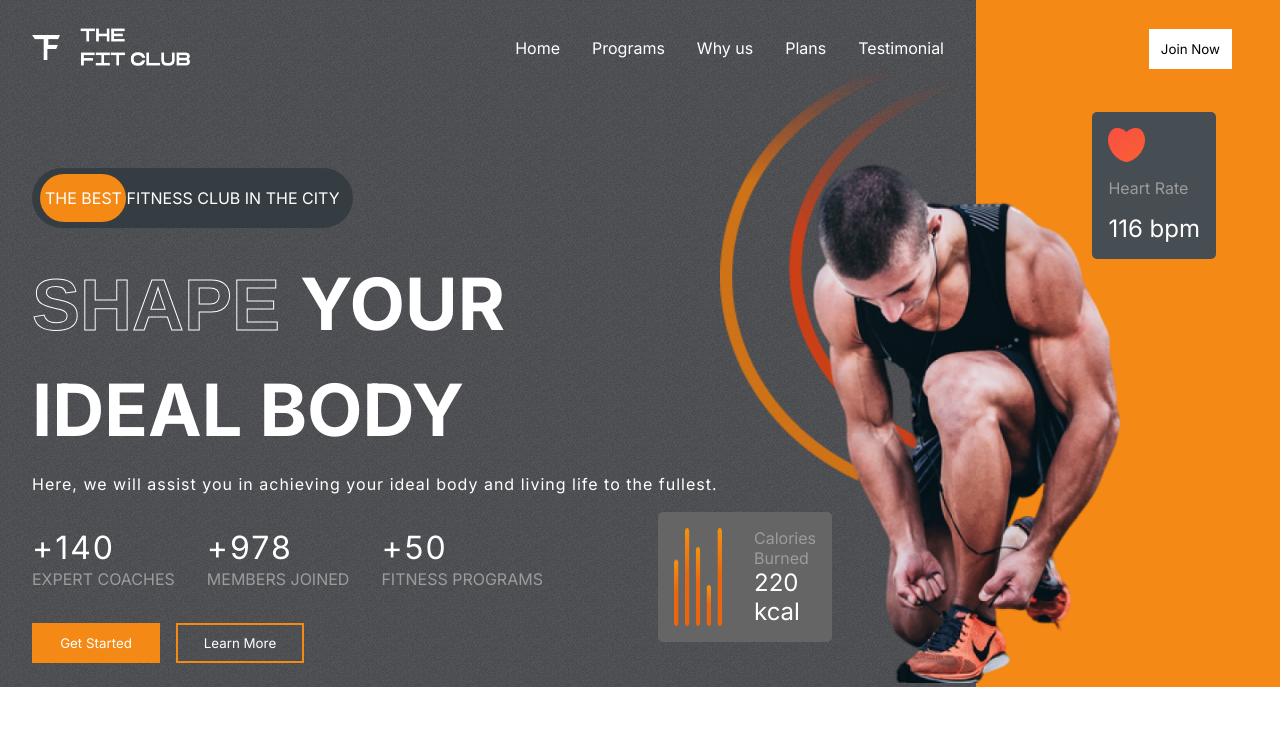
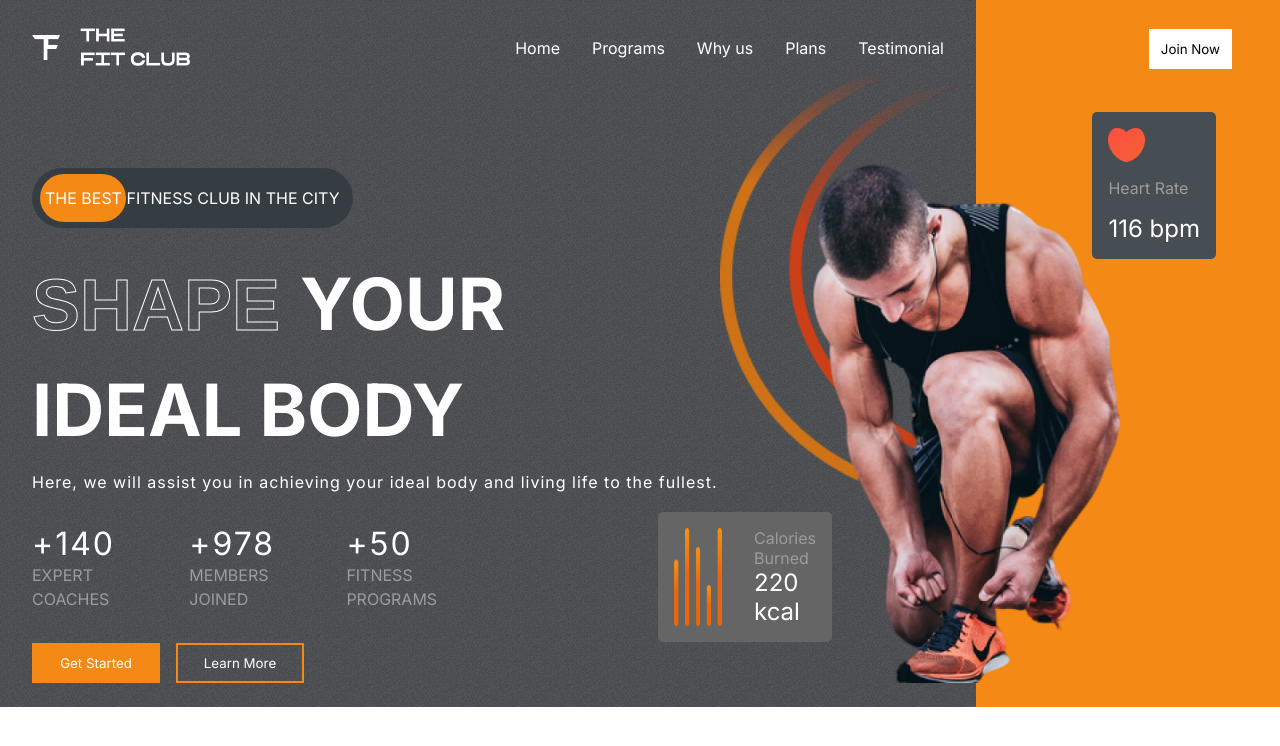
Before and after one commit to zlatan-cic/gym-website-react, a React (Vite) app: page / in a window 1280 px wide. Shown: the top 746 px of the page. Built offline with nearby package versions, Linux system fonts and the light colour scheme.

Commit message:
Styles changes

```diff
--- a/src/components/Hero/Hero.css
+++ b/src/components/Hero/Hero.css
@@ -64,13 +64,14 @@
   text-transform: none;
   letter-spacing: 1px;
   width: 80%;
-  line-height: 1.5;
+
 }
 
 .figures {
   /* background-color: aliceblue; */
   display: flex;
-  gap: 2rem;
+  gap: 1.5rem;
+  width: 51%;
 }
 
 /* targeting each div in figures*/
```
Also changed, not shown: src/components/Programs/Programs.jsx (added), src/components/Programs/Programs.module.css (added).
